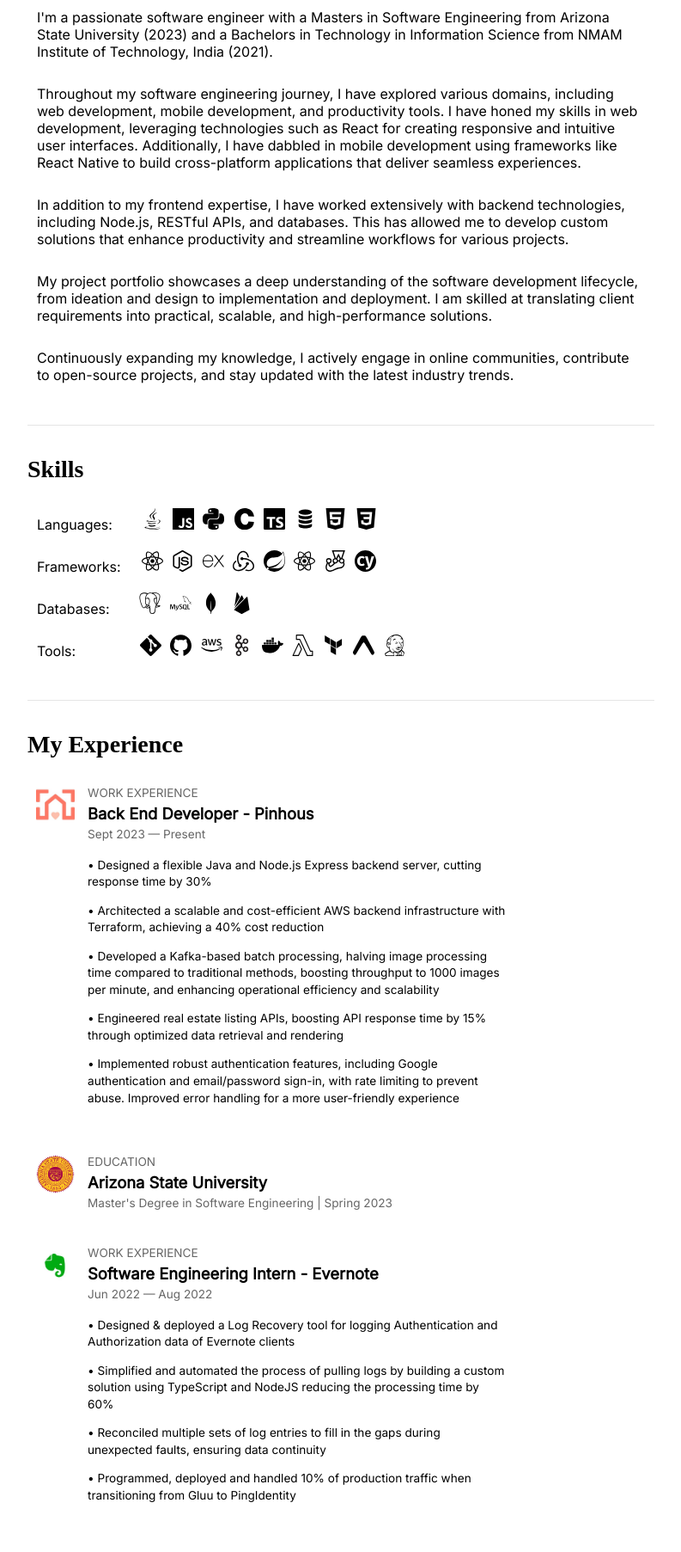
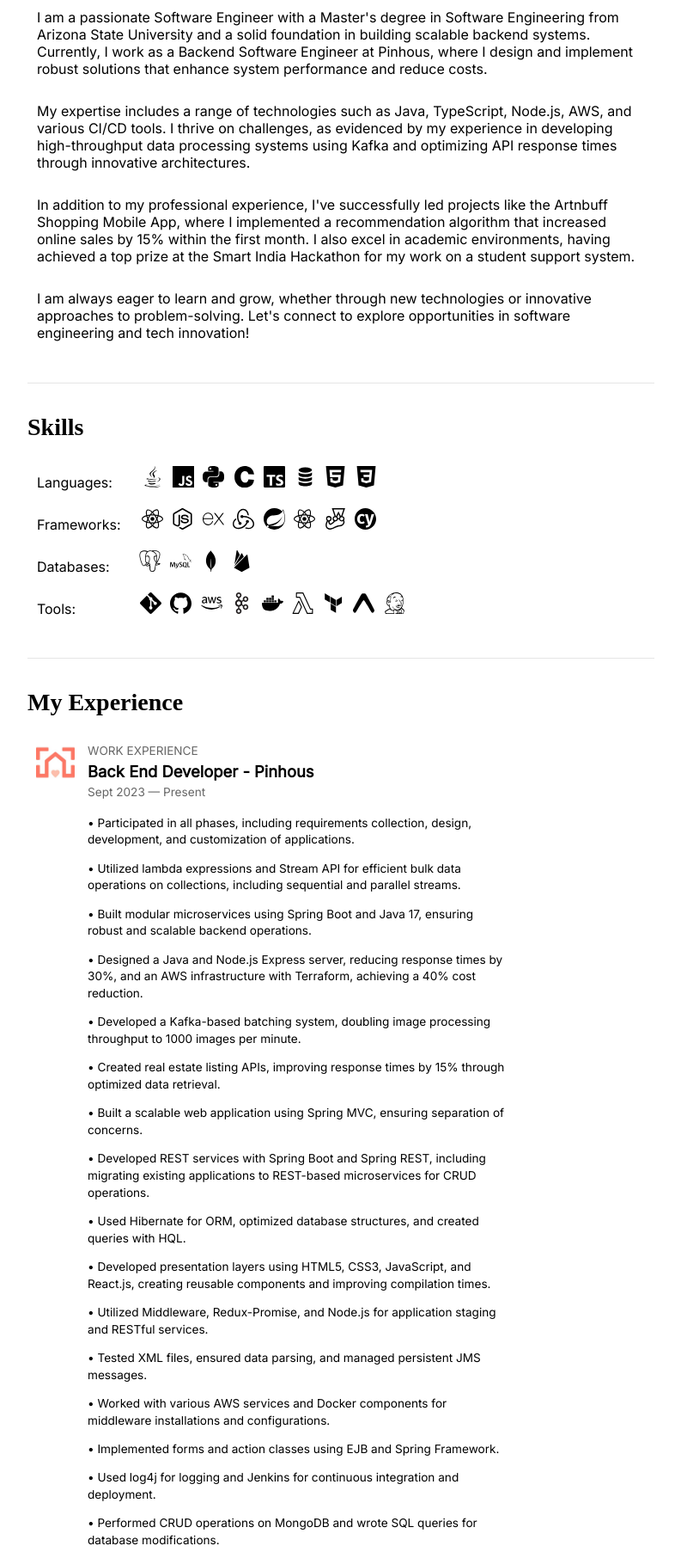
Before and after one commit to maazahmed87/maazahmed87.github.io, a plain HTML site: page index.html in a window 1280 px wide. Shown: the part 625-2430 px from the top of the page at 86% size, without its empty margins (243-1036 px from the left). Drawn offline with Linux system fonts and the light colour scheme; a web font is replaced by a local one.

Commit message:
updated experience Pinhous

```diff
--- a/index.html
+++ b/index.html
@@ -56,11 +56,18 @@
       <div id="about-section">
         <span class="subheader-text">About Me</span>
         <div class="about-section-content">
-          <div class="body-text">I'm a passionate software engineer with a Masters in Software Engineering from Arizona State University (2023) and a Bachelors in Technology in Information Science from NMAM Institute of Technology, India (2021).</div>
-          <div class="body-text">Throughout my software engineering journey, I have explored various domains, including web development, mobile development, and productivity tools. I have honed my skills in web development, leveraging technologies such as React for creating responsive and intuitive user interfaces. Additionally, I have dabbled in mobile development using frameworks like React Native to build cross-platform applications that deliver seamless experiences.</div>
-          <div class="body-text">In addition to my frontend expertise, I have worked extensively with backend technologies, including Node.js, RESTful APIs, and databases. This has allowed me to develop custom solutions that enhance productivity and streamline workflows for various projects.</div>
-          <div class="body-text">My project portfolio showcases a deep understanding of the software development lifecycle, from ideation and design to implementation and deployment. I am skilled at translating client requirements into practical, scalable, and high-performance solutions.</div>
-          <div class="body-text">Continuously expanding my knowledge, I actively engage in online communities, contribute to open-source projects, and stay updated with the latest industry trends.</div>
+          <div class="body-text">I am a passionate Software Engineer with a Master's degree in Software Engineering from Arizona State University and a
+          solid foundation in building scalable backend systems. Currently, I work as a Backend Software Engineer at Pinhous,
+          where I design and implement robust solutions that enhance system performance and reduce costs.</div>
+          <div class="body-text">My expertise includes a range of technologies such as Java, TypeScript, Node.js, AWS, and various CI/CD tools. I thrive
+          on challenges, as evidenced by my experience in developing high-throughput data processing systems using Kafka and
+          optimizing API response times through innovative architectures.</div>
+          <div class="body-text">In addition to my professional experience, I've successfully led projects like the Artnbuff Shopping Mobile App, where I
+          implemented a recommendation algorithm that increased online sales by 15% within the first month. I also excel in
+          academic environments, having achieved a top prize at the Smart India Hackathon for my work on a student support system.</div>
+          <div class="body-text">I am always eager to learn and grow, whether through new technologies or innovative approaches to problem-solving. Let's
+          connect to explore opportunities in software engineering and tech innovation!</div>
+
         </div>
       </div>
       <hr>
@@ -117,19 +124,35 @@
         <span class="subheader-text">My Experience</span>
 
         <div class="experience-row">
-          <img src="./assets/images/pinhous.jpg" class="experience-icon" />
+          <a href="https://www.pinhous.com/" target="_blank">
+            <img src="./assets/images/pinhous.jpg" class="experience-icon" />
+          </a>
+
           <div class="experience-column">
             <div class="experience-category">WORK EXPERIENCE</div>
             <div class="experience-title">Back End Developer - Pinhous</div>
             <div class="experience-subtitle">Sept 2023 — Present</div>
             <div class="experience-description">
-              <p>• Designed a flexible Java and Node.js Express backend server, cutting response time by 30%</p>
-              <p>• Architected a scalable and cost-efficient AWS backend infrastructure with Terraform, achieving a 40% cost reduction</p>
-              <p>• Developed a Kafka-based batch processing, halving image processing time compared to traditional methods, boosting
-              throughput to 1000 images per minute, and enhancing operational efficiency and scalability</p>
-              <p>• Engineered real estate listing APIs, boosting API response time by 15% through optimized data retrieval and rendering</p>
-              <p>• Implemented robust authentication features, including Google authentication and email/password sign-in, with rate
-              limiting to prevent abuse. Improved error handling for a more user-friendly experience</p>
+              <p>• Participated in all phases, including requirements collection, design, development, and customization of applications.</p>
+              <p>• Utilized lambda expressions and Stream API for efficient bulk data operations on collections, including sequential and
+              parallel streams.</p>
+              <p>• Built modular microservices using Spring Boot and Java 17, ensuring robust and scalable backend operations.</p>
+              <p>• Designed a Java and Node.js Express server, reducing response times by 30%, and an AWS infrastructure with Terraform,
+              achieving a 40% cost reduction.</p>
+              <p>• Developed a Kafka-based batching system, doubling image processing throughput to 1000 images per minute.</p>
+              <p>• Created real estate listing APIs, improving response times by 15% through optimized data retrieval.</p>
+              <p>• Built a scalable web application using Spring MVC, ensuring separation of concerns.</p>
+              <p>• Developed REST services with Spring Boot and Spring REST, including migrating existing applications to REST-based
+              microservices for CRUD operations.</p>
+              <p>• Used Hibernate for ORM, optimized database structures, and created queries with HQL.</p>
+              <p>• Developed presentation layers using HTML5, CSS3, JavaScript, and React.js, creating reusable components and improving
+              compilation times.</p>
+              <p>• Utilized Middleware, Redux-Promise, and Node.js for application staging and RESTful services.</p>
+              <p>• Tested XML files, ensured data parsing, and managed persistent JMS messages.</p>
+              <p>• Worked with various AWS services and Docker components for middleware installations and configurations.</p>
+              <p>• Implemented forms and action classes using EJB and Spring Framework.</p>
+              <p>• Used log4j for logging and Jenkins for continuous integration and deployment.</p>
+              <p>• Performed CRUD operations on MongoDB and wrote SQL queries for database modifications.</p>
             </div>
           </div>
         </div>
```
